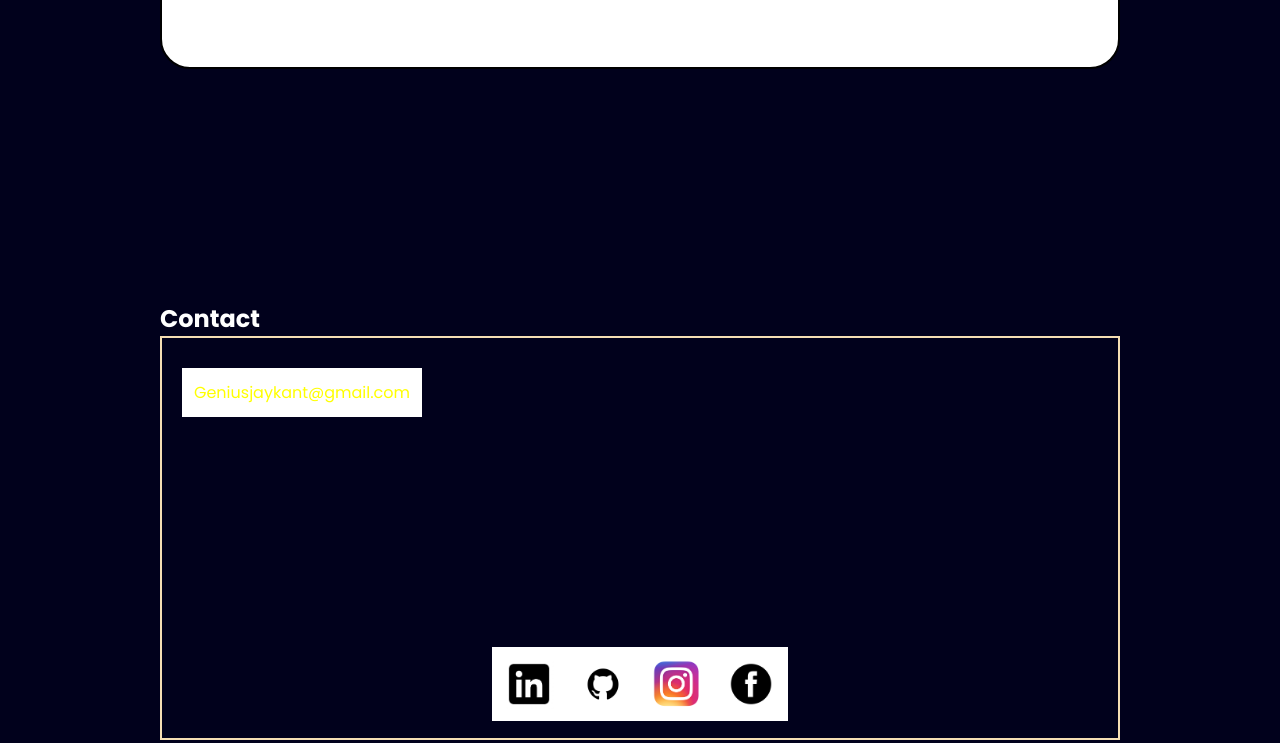
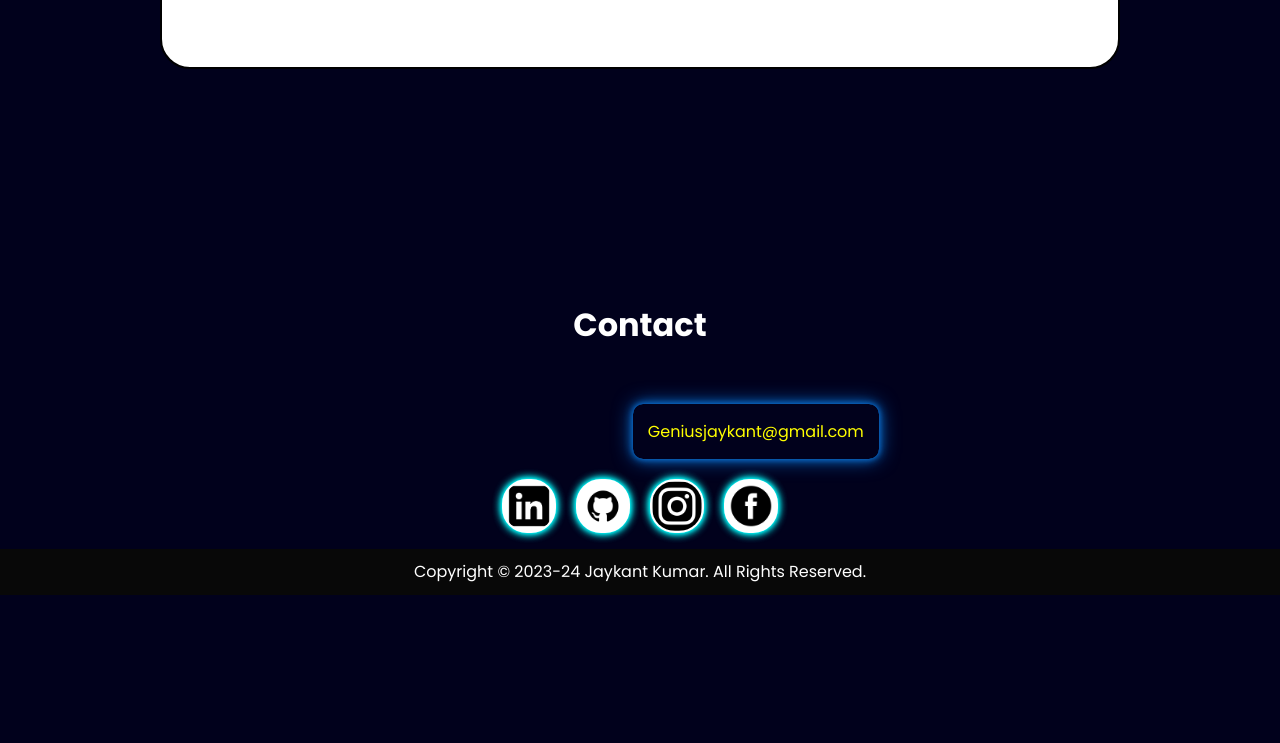
Before and after one commit to Geniusjaykant/Personal-Portfolio, a plain HTML site: page index.html in a window 1280 px wide. Shown: the part 2697-3440 px from the top of the page. After the commit the page ends 3292 px from the top, so only its background shows below. Drawn offline with nearby package versions, Linux system fonts and the light colour scheme.

Commit message:
Add new feature (contact)

```diff
--- a/index.html
+++ b/index.html
@@ -19,7 +19,7 @@
 					<li><a href="#about">About</a></li>
 					<li><a href="#Coding Profile">Coding<>Profile</a></li>
 					<li><a href="#Project">Projects</a></li>
-					<li><a href="#">ContactMe</a></li>
+					<li><a href="#Contact">ContactMe</a></li>
 				</ul>
 			</div>
 		</nav>
@@ -38,7 +38,7 @@
               <button class="btn btn-color-2" onclick="window.open('./CodeChef.pdf')">
                 Download Resume
               </button>
-              <button class="btn btn-color-1" onclick="location.href='./#contect'">
+              <button class="btn btn-color-1" onclick="location.href='#Contact'">
               Contact Info
               </button>
             </div>
@@ -96,7 +96,7 @@
             src="./Assets/arrow.png"
             alt="Arrow icon"
             class="icon arrow"
-            onclick="location.href='./About Me'"
+            onclick="location.href='#Contact'"
           />
         </section>
 
@@ -136,7 +136,7 @@
         </section>
 
         <!-- Project -->
-        <section>
+        <section class="Project-section-height">
           <Div class="psection">
                 <h1 id="Project" class="psection-title">Project</h1>
                 <p><b>Jaykant-Kumar </b>|  I am constantly improving my skills and strive to bring 100% to all the work I do.</p>
@@ -170,7 +170,7 @@
         </section>
 
         <!-- Contact Us -->
-        <section>
+        <section class="contact-section">
           <div class="contacts">
             <Div class="csection">
               <h1 id="Contact" class="csection-title">Contact</h1>
@@ -181,16 +181,16 @@
               </div>
               <div class="social-icon">
                 <div class="linkedin">
-                  <img src="./Assets/linkedin.png" alt="">
+                  <img src="./Assets/linkedin.png" alt="linkedin" onclick="window.open('https://linkedin.com/in/jaykant-kumar-genius')">
                 </div>
                 <div class="github">
-                  <img src="./Assets/github.png" alt="">
+                  <img src="./Assets/github.png" alt="github" onclick="window.open('https://github.com/Geniusjaykant')">
                 </div>
                 <div class="instagram">
-                  <img src="./Assets/insta.png" alt="">
+                  <img src="./Assets/instagram.png" alt="instagram" onclick="window.open('https://instagram.com/genius__jaykant?igshid=YTQwZjQ0NmI0OA==')">
                 </div>
                 <div class="facebook">
-                  <img src="./Assets/face.png" alt="">
+                  <img src="./Assets/face.png" alt="facebook" onclick="window.open('https://www.facebook.com/genius985?mibextid=9R9pXO')">
                 </div>
               </div>
             </div>
--- a/style.css
+++ b/style.css
@@ -42,18 +42,11 @@ body {
                  0 0 25px #031cfc,
                  0 0 50px #031cfc,
                  0 0 100px #031cfc;
-
-     /* text-shadow: 0 0 5px #f40303,
-                  0 0 25px #f40303,
-                  0 0 50px #f40303,
-                  0 0 100px #f40303; */
 }
 
 nav ul {
     display: flex;
     justify-content: center;
-
-
 }
 
 nav ul li {
@@ -69,7 +62,6 @@ nav ul li a {
     height: 25px;
     display: block;
     transition: all 0.3s ease;
-    /* bottom: 20%;       */
 }
 
 nav ul li a:hover {
@@ -145,10 +137,6 @@ section {
     text-align: center;
     font-size: 2rem;
     color: yellow;
-    /* text-shadow: 0 0 1px yellow,
-                0 0 2px yellow,
-                0 0 3px yellow,
-                0 0 4px yellow;  */
 }
 
 #element {
@@ -251,7 +239,6 @@ section {
                 0 0 25px #03e9f4,
                 0 0 50px #03e9f4,
                 0 0 100px #03e9f4;
-
 }
 
 /* About section */
@@ -328,6 +315,10 @@ section {
 
  /* Project section */
 
+ .Project-section-height {
+    height: 42rem;
+ }
+
  .psection {
     text-align: center ;
  }
@@ -348,10 +339,6 @@ h3 {
     text-align: center;
     margin-bottom: 10px;
     color: #1b11db;
-}
-
-h4 {
-    align-items: ;
 }
 
 .justify {
@@ -390,63 +377,93 @@ button:hover {
 }
 
 /* Contact Us */
+
+.contact-section{
+    height: 30rem;
+}
+
 .contacts {
     box-sizing: border-box;
     margin-top: 200px;
 }
 
+.csection-title {
+    text-align: center;
+    margin-bottom: 45px;
+    font-size: 2rem;
+}
+
 .csection-container {
-    border: 2px solid wheat;
-    height: 400px;
+    /* border: 2px solid wheat; */
+    /* height: 400px; */
 }
 
 .email {
-    text-align: center;
-    margin: 30px 20px;
+    position: relative;
+    left: 28.3rem;
+    margin: 10px 20px 20px;
     display: inline-block;
-    padding: 10px;
-    background-color: white;
+    padding: 15px;
     border: 2px solid white;
+    border-radius: 10px;
+    border: none;
+    color: black !important;
+    box-shadow: 0 0 1px #0A66C2,
+                0 0 5px #0A66C2,
+                0 0 10px #0A66C2,
+                0 0 20px #0A66C2;
+}
 
-
+.email:hover {
+    background-color: black;
+    color: white;
 }
 
 .social-icon {
     display: flex;
     justify-content: center;
     position: relative;
-    top: 200px;
+    gap: 20px;
 }
 
 .social-icon img {
     border: 2px solid white;
-    padding: 10px;
-    height: 50px;
+    border-radius: 25px;
+    cursor: pointer;
+    /* padding: 10px 0 ; */
+    /* height: 50px; */
     background-color: white;
-
+    box-shadow: 0 0 1px aqua,
+                0 0 5px aqua,
+                0 0 10px aqua,
+                0 0 10px aqua;
 }
 
-.linkedin {
-    height: 20px !important;
+.linkedin img {
+    height: 50px;
+    padding: 0px;
 }
 
-.github {
-    height: 20px;
+.github img {
+    height: 50px;
+    padding: 0px;
 }
 
-.instagram {
-    height: 20px;
+.instagram img {
+    height: 50px;
+    padding: 0px;
 }
 
-.facebook {
-    height: 20px;
+.facebook img {
+    height: 50px;
+    padding: 0px;
 }
 
 
 /* Footer Section */
 footer {
     height: 10px;
-    margin: 20rem 0 0 0;
+    /* margin: 0rem 0 0 0; */
     background-color: #080808;
     padding: 10px 0 2% 0;
     position: relative;
```
Also changed, not shown: Assets/insta.png (deleted), Assets/instagram.png (added).
